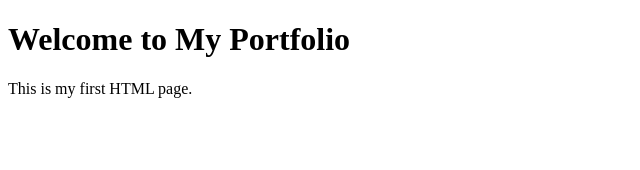
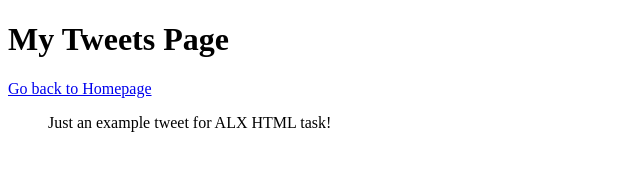
Before and after one commit to QKayManL/My_First_Portfolio, a plain HTML site: page html_basic/tweets.html in a window 1280 px wide. Shown: the whole page, without its empty margins (0-640 px from the left). Drawn offline with Linux system fonts and the light colour scheme.

Commit message:
Fix tweets.html with embedded tweet and link to index.html

```diff
--- a/html_basic/tweets.html
+++ b/html_basic/tweets.html
@@ -6,7 +6,18 @@
     <title>My First Portfolio</title>
   </head>
   <body>
-    <h1>Welcome to My Portfolio</h1>
-    <p>This is my first HTML page.</p>
-  </body>
+    <h1>My Tweets Page</h1>
+
+    <!-- Link back to homepage -->
+    <a href="index.html">Go back to Homepage</a>
+
+    <!-- Embedded Tweet -->
+    <blockquote class="twitter-tweet">
+        <p lang="en" dir="ltr">Just an example tweet for ALX HTML task!</p>
+        <a href="https://twitter.com/Interior/status/463440424141459456"></a>
+    </blockquote>
+
+    <script async src="https://platform.twitter.com/widgets.js" charset="utf-8"></script>
+</body>
+
 </html>
```
